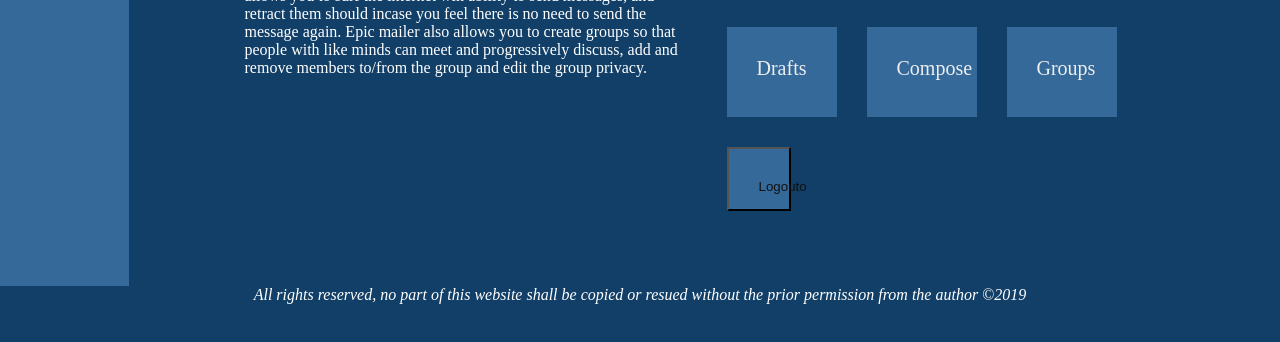
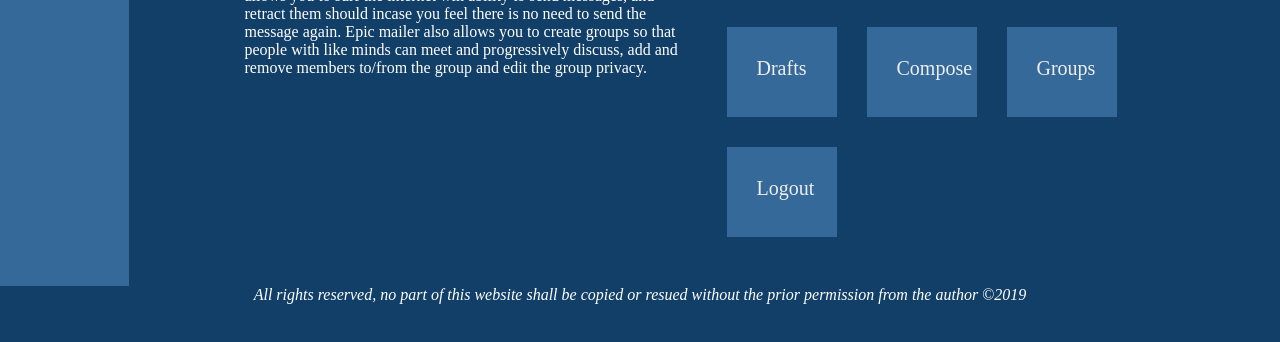
Before and after one commit to Lafiagi/lafiagi.github.io, a plain HTML site: page index.html in a window 1280 px wide. Shown: the part 414-756 px from the top of the page. Drawn offline with Linux system fonts and the light colour scheme.

Commit message:
modified index page

```diff
--- a/index.html
+++ b/index.html
@@ -61,9 +61,9 @@
 					<a href="#" class="box" onclick="display('Groups')">
 						Groups
 					</a>
-					<button class="box" onclick = "validate('login.html')">
-						Logouto
-					</button>
+					<a class="box" onclick = "validate('login.html')">
+						Logout
+					</a>
 				</div>
 
 			</div>
```
